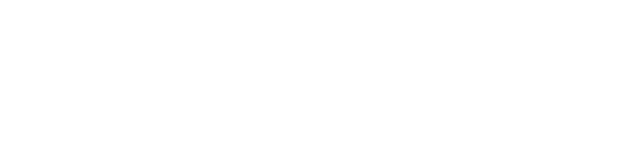
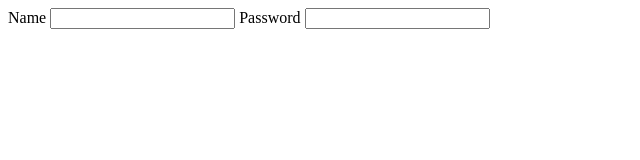
Before and after one commit to ViolaChaos/Form, a plain HTML site: page htrml/index.html in a window 1280 px wide. Shown: the whole page, without its empty margins (0-640 px from the left). Drawn offline with Linux system fonts and the light colour scheme.

Commit message:
Add Name label Add Password label

```diff
--- a/htrml/index.html
+++ b/htrml/index.html
@@ -6,6 +6,11 @@
   <title>Document</title>
 </head>
 <body>
-
+  <form>
+    <label for="Name">Name</label>
+    <input type="text" id="Name" required>
+    <label for="Password">Password</label>
+    <input type="text" id="Password" required>
+  </form>
 </body>
 </html>
```
